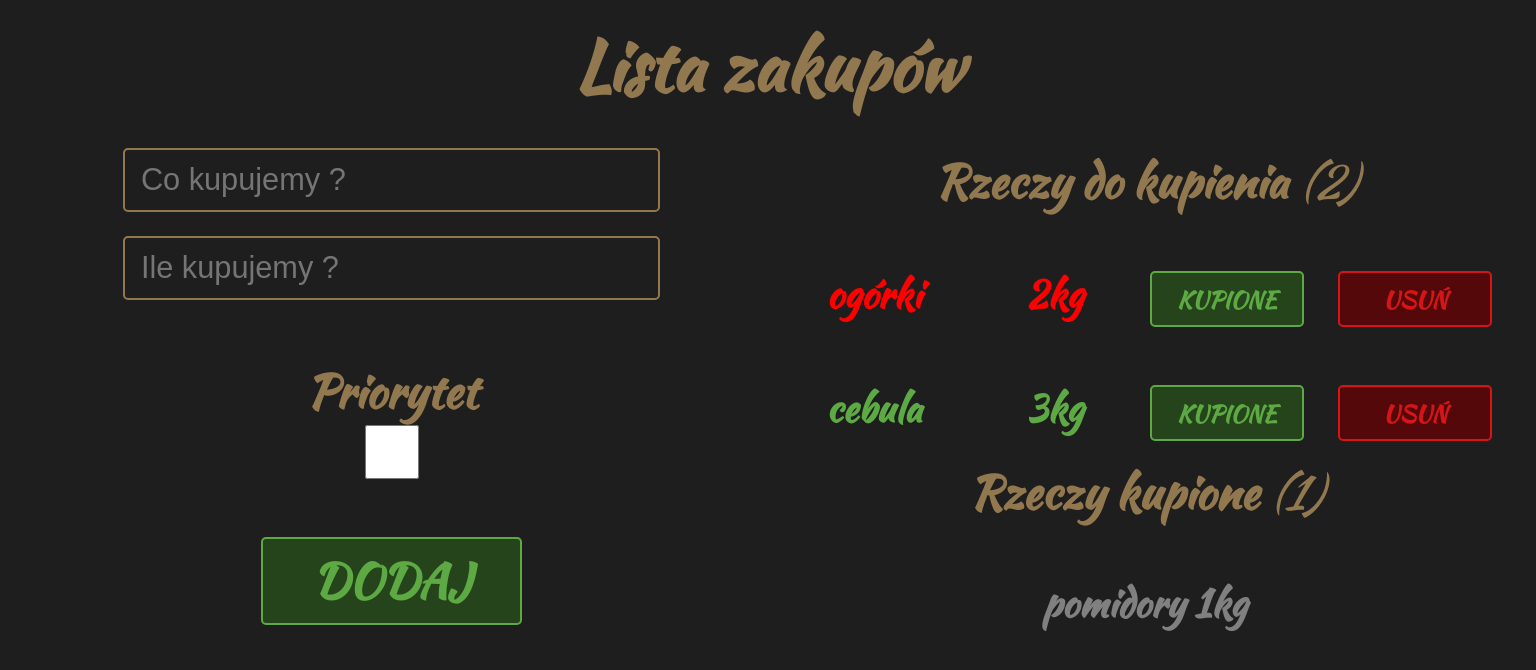
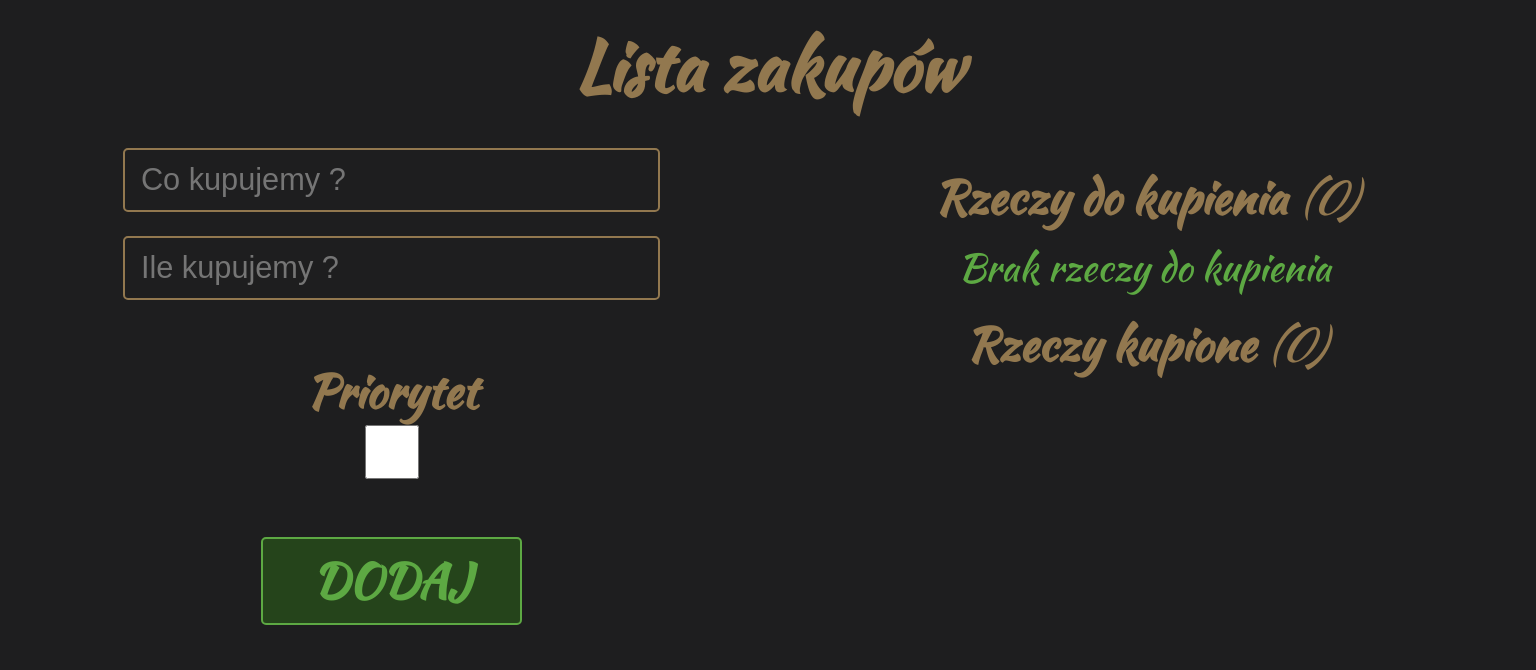
Before and after one commit to mstankiewicz1/ShopLista, a React app: page / in a window 1536 px wide. Shown: the top 670 px of the page. Built offline with nearby package versions, Linux system fonts and the light colour scheme.

Commit message:
Postepy 03.09.19r godz 23:45

```diff
--- a/css/style.css
+++ b/css/style.css
@@ -63,6 +63,7 @@ h2 {
 @media screen and (min-width: 1281px) {
     h2 {
         font-size: 3vw;
+        margin-top: 2vh;
     }
 }
 
@@ -155,6 +156,13 @@ h2 {
 p {
     font-family: 'Kaushan Script', cursive;
     font-size: 5vw;
+}
+
+@media screen and (min-width: 1281px) {
+    p {
+        display: block;
+        font-size: 1vw;
+    }
 }
 
 p.comunicatNoThings {
@@ -365,7 +373,7 @@ td {
 
 @media screen and (min-width: 1281px) {
     td {
-        padding: 0.1vw;
+        padding: 1vw;
         text-align: center;
         vertical-align: middle;
         word-wrap: break-word;
--- a/js/App.jsx
+++ b/js/App.jsx
@@ -5,32 +5,10 @@ import ThingList from './ThingList.jsx';
 
 class App extends React.Component {
 
-    counter = 3;
+    counter = 0;
 
     state = {
-      things: [
-              {
-                  id: 0,
-                  name: 'pomidory',
-                  quantity: '1kg',
-                  important: false,
-                  active: false,
-              },
-              {
-                  id: 1,
-                  name: 'ogórki',
-                  quantity: '2kg',
-                  important: true,
-                  active: true,
-              },
-              {
-                  id: 2,
-                  name: 'cebula',
-                  quantity: '3kg',
-                  important: false,
-                  active: true,
-              },
-              ]
+      things: []
             };
 
 
```
Also changed, not shown: js/out.js.
